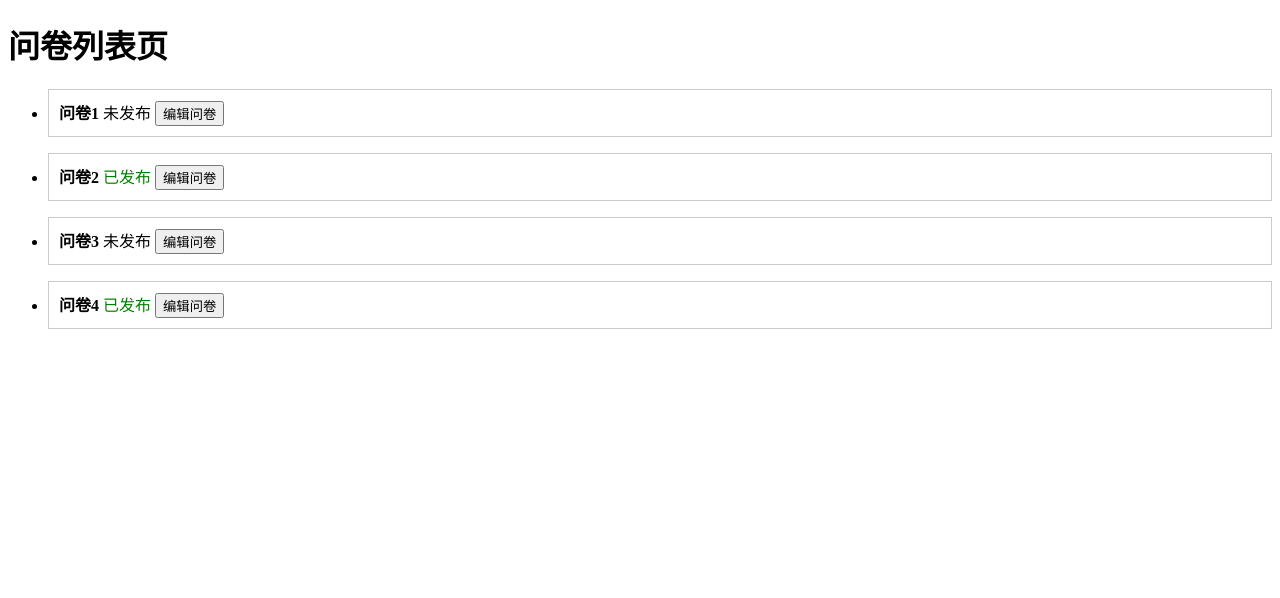
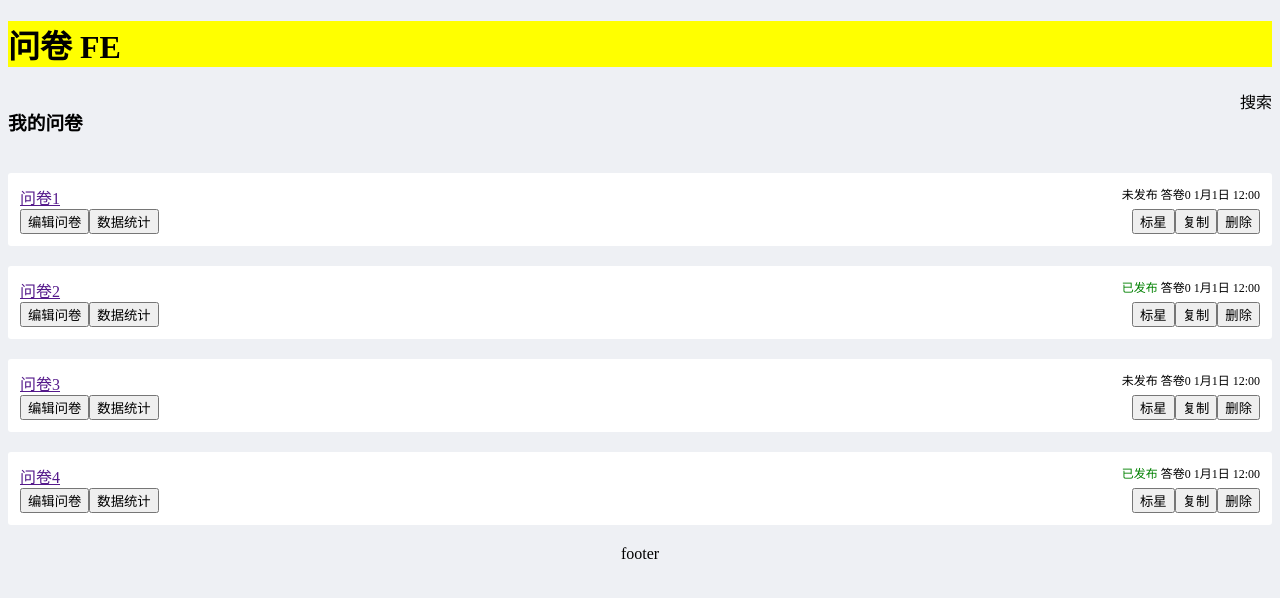
Before and after one commit to boat2moon/wen-yi-xia, a React (Create React App) app: page / in a window 1280 px wide. Shown: the top 598 px of the page. Built offline with nearby package versions, Linux system fonts and the light colour scheme.

Commit message:
feat: refactor the list with preliminary css integration

```diff
--- a/src/App.css
+++ b/src/App.css
@@ -1,6 +1,6 @@
-.App {
+/* .App {
   text-align: center;
-}
+} */
 
 .App-logo {
   height: 40vmin;
--- a/src/App.tsx
+++ b/src/App.tsx
@@ -1,12 +1,14 @@
 import React from 'react'
 import './App.css'
-import List1 from './List1'
+import List1 from './pages/List1'
+
 function App() {
   //列表页
   return (
-    <>
+    <div className="App">
+      <h1 style={{ background: 'yellow' }}>问卷 FE</h1>
       <List1 />
-    </>
+    </div>
   )
 }
 
--- a/src/List1.tsx
+++ /dev/null
@@ -1,26 +0,0 @@
-import React, { FC } from 'react'
-import './List1.css'
-import QuestionCard from './components/QuestionCard'
-
-const List1: FC = () => {
-  const questionList = [
-    { id: 'q1', title: '问卷1', isPublished: false },
-    { id: 'q2', title: '问卷2', isPublished: true },
-    { id: 'q3', title: '问卷3', isPublished: false },
-    { id: 'q4', title: '问卷4', isPublished: true },
-  ]
-
-  return (
-    <div>
-      <h1>问卷列表页</h1>
-      <ul>
-        {questionList.map(question => {
-          const { id, title, isPublished } = question
-          return <QuestionCard key={id} id={id} title={title} isPublished={isPublished} />
-        })}
-      </ul>
-    </div>
-  )
-}
-
-export default List1
--- a/src/components/QuestionCard.css
+++ /dev/null
@@ -1,5 +0,0 @@
-.list-item {
-  border: 1px solid #ccc;
-  padding: 10px;
-  margin-bottom: 16px;
-}
--- /dev/null
+++ b/src/components/QuestionCard.module.scss
@@ -0,0 +1,38 @@
+.container{
+  margin-bottom: 20px;
+  padding: 12px;
+  border-radius: 3px;
+  background-color: #fff;
+
+  &:hover{
+    box-shadow: 0 4px 10px #e8e8e8;
+  }
+}
+
+.title{
+  display: flex;
+
+  .left{
+    flex: 1;
+    /* text-align: left; */
+  }
+
+  .right{
+    flex: 1;
+    text-align: right;
+    font-size: 12px;
+  }
+}
+
+.button-container{
+  display: flex;
+
+  .left{
+    flex: 1;
+  }
+
+  .right{
+    flex: 1;
+    text-align: right;
+  }
+}
--- a/src/components/QuestionCard.tsx
+++ b/src/components/QuestionCard.tsx
@@ -1,32 +1,94 @@
 import React, { FC } from 'react'
-import './QuestionCard.css'
+import styles from './QuestionCard.module.scss'
+import classname from 'classnames'
+import { sortAndDeduplicateDiagnostics } from 'typescript'
 
 type ProsType = {
-  id: string
+  _id: string
   title: string
   isPublished: boolean
+  isStar: boolean
+  answerCount: number
+  createdAt: string
+  deleteQuestionCard?: (_id: string) => void
+  pubQuestionCard?: (_id: string) => void
 }
 
-function edit(id: string) {
-  console.log('编辑问卷', id)
-}
+// function edit(_id: string) {
+//   console.log('编辑问卷', _id)
+// }
 
 const QuestionCard: FC<ProsType> = props => {
-  const { id, title, isPublished } = props
-
+  const {
+    _id,
+    title,
+    isPublished,
+    isStar,
+    answerCount,
+    createdAt,
+    deleteQuestionCard,
+    pubQuestionCard,
+  } = props
+  //   const listItemClass = style['list-item']
+  //   const publishedClass = style.published
+  //   const itemClassName = classname({
+  //     [listItemClass]: true,
+  //     [publishedClass]: isPublished,
+  //   })
+  //   return (
+  //     <li key={_id} className={itemClassName}>
+  //       <strong>{title}</strong>
+  //       &nbsp;
+  //       {isPublished ? <span className={style['published-span']}>已发布</span> : <span>未发布</span>}
+  //       &nbsp;
+  //       <button
+  //         onClick={() => {
+  //           edit(_id)
+  //         }}
+  //       >
+  //         编辑问卷
+  //       </button>
+  //       <button
+  //         onClick={() => {
+  //           deleteQuestionCard(_id)
+  //         }}
+  //       >
+  //         删除问卷
+  //       </button>
+  //       <button
+  //         onClick={() => {
+  //           pubQuestionCard(_id)
+  //         }}
+  //       >
+  //         发布问卷
+  //       </button>
+  //     </li>
+  //   )
   return (
-    <li key={id} className="list-item">
-      <strong>{title}</strong>
-      &nbsp;
-      {isPublished ? <span style={{ color: 'green' }}>已发布</span> : <span>未发布</span>}
-      &nbsp;
-      <button
-        onClick={() => {
-          edit(id)
-        }}
-      >
-        编辑问卷
-      </button>
+    <li className={styles.container}>
+      <div className={styles.title}>
+        <div className={styles.left}>
+          <a href="">{title}</a>
+        </div>
+        <div className={styles.right}>
+          {isPublished ? <span style={{ color: 'green' }}>已发布</span> : <span>未发布</span>}
+          &nbsp;
+          <span>答卷{answerCount}</span>
+          &nbsp;
+          <span>{createdAt}</span>
+        </div>
+      </div>
+      <div className={styles['button-container']}>
+        <div className={styles.left}>
+          <button>编辑问卷</button>
+          <button>数据统计</button>
+        </div>
+        <div className={styles.right}>
+          <button>标星</button>
+          <button>复制</button>
+          <button>删除</button>
+        </div>
+      </div>
     </li>
   )
 }
--- /dev/null
+++ b/src/pages/List1.module.scss
@@ -0,0 +1,27 @@
+.header{
+    display: flex;
+    margin-bottom: 20px;
+
+    .left{
+        flex: 1;
+        /* text-align: left; */
+    }
+    .right{
+        flex: 1;
+        text-align: right;
+    }
+}
+
+.content{
+    margin-bottom: 20px;
+    list-style: none; /* 去掉列表项标点 */
+    padding-left: 0;  /* 可选：去掉默认的左边距 */
+}
+
+.footer{
+     text-align: center;
+}
+
+body{
+    background-color: #eef0f4;
+}
--- /dev/null
+++ b/src/pages/List1.tsx
@@ -0,0 +1,119 @@
+import React, { FC, useState } from 'react'
+import styles from './List1.module.scss'
+import QuestionCard from '../components/QuestionCard'
+import produce from 'immer'
+
+const rawQuestionList = [
+  {
+    _id: 'q1',
+    title: '问卷1',
+    isPublished: false,
+    isStar: false,
+    answerCount: 0,
+    createdAt: '1月1日 12:00',
+  },
+  {
+    _id: 'q2',
+    title: '问卷2',
+    isPublished: true,
+    isStar: false,
+    answerCount: 0,
+    createdAt: '1月1日 12:00',
+  },
+  {
+    _id: 'q3',
+    title: '问卷3',
+    isPublished: false,
+    isStar: false,
+    answerCount: 0,
+    createdAt: '1月1日 12:00',
+  },
+  {
+    _id: 'q4',
+    title: '问卷4',
+    isPublished: true,
+    isStar: false,
+    answerCount: 0,
+    createdAt: '1月1日 12:00',
+  },
+]
+
+const List1: FC = () => {
+  const [questionList, setQuestionList] = useState(rawQuestionList)
+
+  // function addQuestionCard() {
+  //   const r = Math.random().toString().slice(-3)
+  //   // setQuestionList(
+  //   //   questionList.concat({
+  //   //     _id: 'q' + r,
+  //   //     title: '问卷' + r,
+  //   //     isPublished: false,
+  //   //   })
+  //   // )
+  //   setQuestionList(
+  //     produce(draft => {
+  //       draft.push({
+  //         _id: 'q' + r,
+  //         title: '问卷' + r,
+  //         isPublished: false,
+  //       })
+  //     })
+  //   )
+  // }
+  // function deleteQuestionCard(delete_id: string) {
+  //   // setQuestionList(
+  //   //   questionList.filter(item => {
+  //   //     if (item._id === delete_id) return false
+  //   //     else return true
+  //   //   })
+  //   // )
+  //   setQuestionList(
+  //     produce(draft => {
+  //       const index = draft.findIndex(q => q._id === delete_id)
+  //       draft.splice(index, 1)
+  //     })
+  //   )
+  // }
+  // function pubQuestionCard(_id: string) {
+  //   // setQuestionList(
+  //   //   questionList.map(item => {
+  //   //     if (item._id === _id) {
+  //   //       return {
+  //   //         ...item,
+  //   //         isPublished: true,
+  //   //       }
+  //   //     } else {
+  //   //       return item
+  //   //     }
+  //   //   })
+  //   // )
+  //   setQuestionList(
+  //     produce(draft => {
+  //       const q = draft.find(item => item._id === _id)
+  //       if (q) q.isPublished = true
+  //     })
+  //   )
+  // }
+  return (
+    <>
+      <div className={styles.header}>
+        <div className={styles.left}>
+          <h3>我的问卷</h3>
+        </div>
+        <div className={styles.right}>
+          <>搜索</>
+        </div>
+      </div>
+      <ul className={styles.content}>
+        {questionList.map(q => {
+          const { _id } = q
+          return <QuestionCard key={_id} {...q} />
+        })}
+        {/* <button onClick={addQuestionCard}>添加问卷</button> */}
+      </ul>
+      <div className={styles.footer}>footer</div>
+    </>
+  )
+}
+
+export default List1
```
Also changed, not shown: .babelrc (deleted), src/List1.css (deleted).
